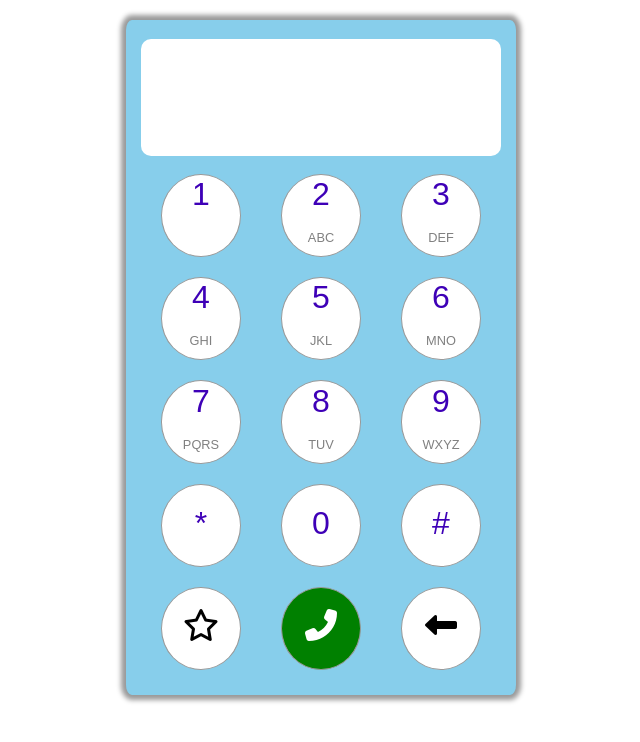
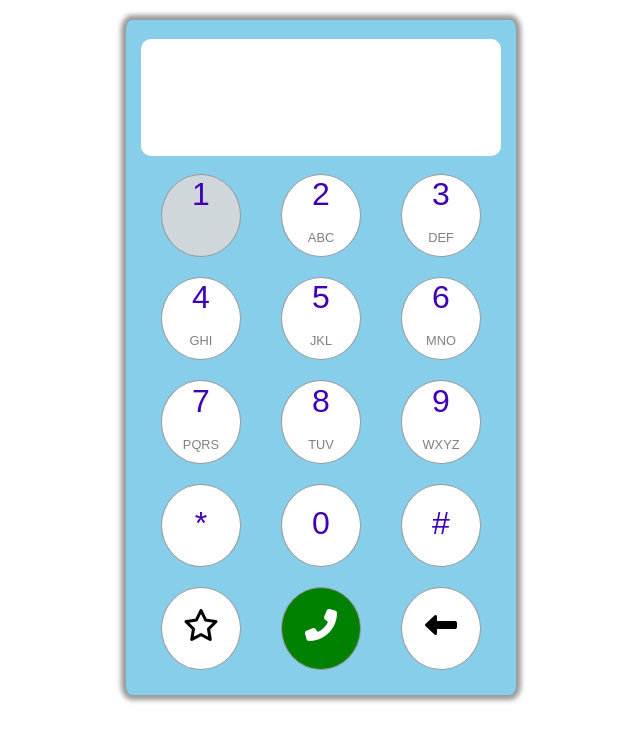
Before and after one commit to Anshuljain05/Phone-Dialer, a plain HTML site: page index.html in a window 1280 px wide. In both pictures the pointer is over the element 520 px from the left and 215 px from the top of the page. Shown: the whole page, without its empty margins (319-959 px from the left). Drawn offline with Linux system fonts and the light colour scheme.

Commit message:
Update style.css

```diff
--- a/style.css
+++ b/style.css
@@ -55,7 +55,7 @@
 }
 
 .button:hover {
-    background-color: white;
+    background-color: rgba(216, 216, 216, 0.89);
     transition: 0.5s ease-in-out;
 }
 
```
